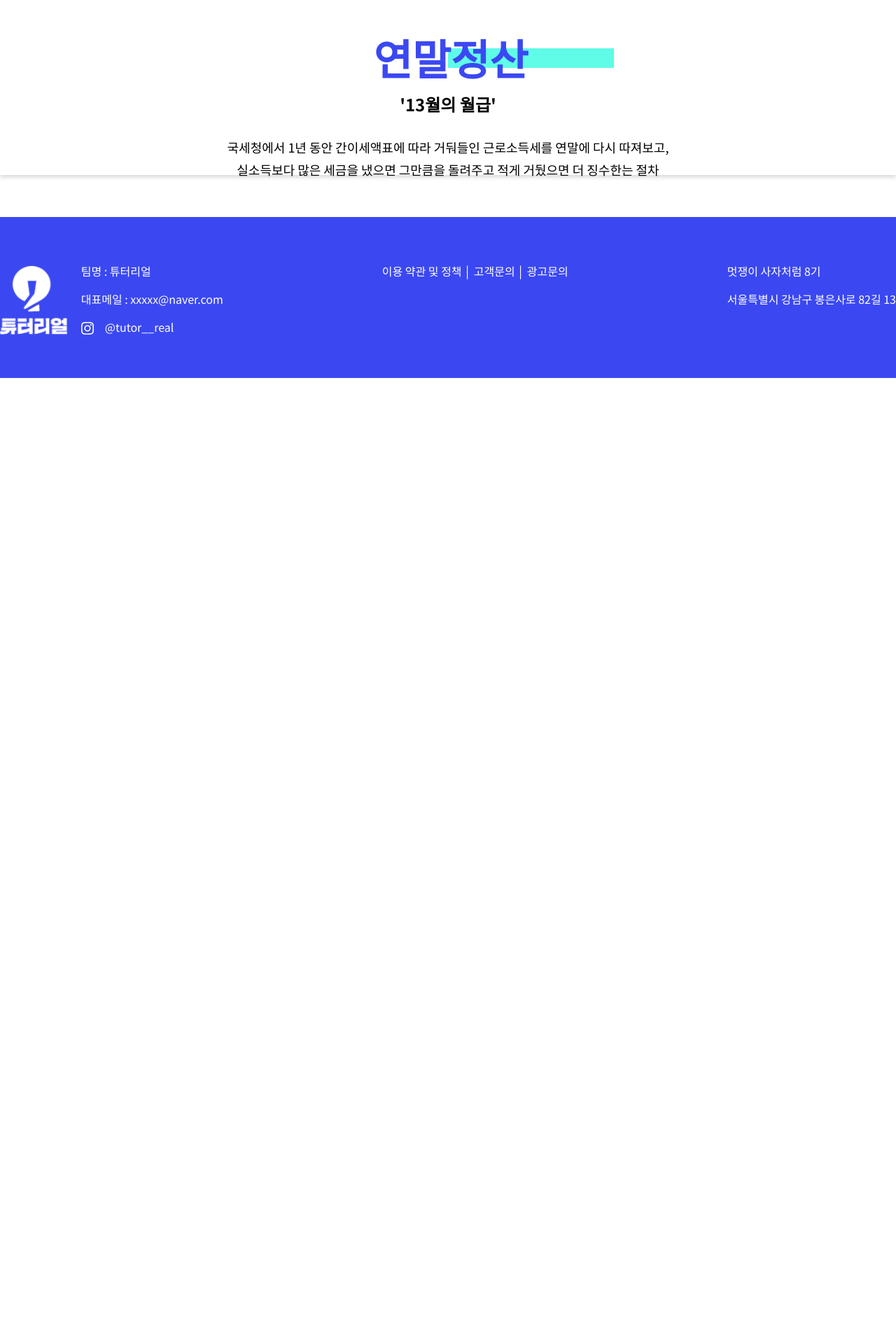
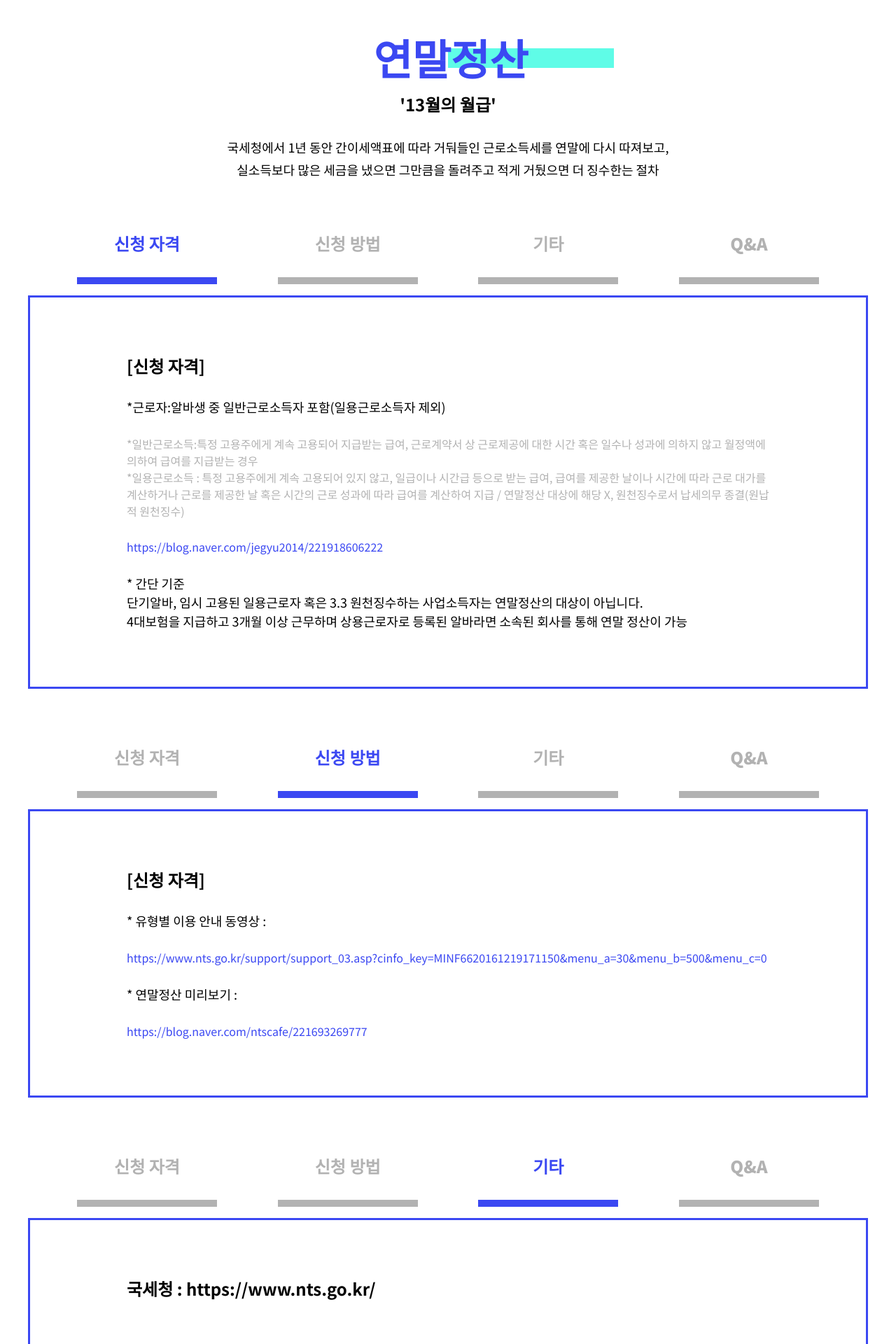
Before and after one commit to Tutor-Real/tutor-real, a Django app: page /post/ in a window 1280 px wide; the page is wider, and only the part inside the window is pictured. Shown: the part 1200-3120 px from the top of that part at 70% size. Before the commit the page ends 1740 px from the top of that part, so only its background shows below. Run offline with Django 3.2, Linux system fonts and the light colour scheme; parts of the project's set-up code (start-up, migrations or seed data) failed here and were passed over; some libraries are stand-ins or nearby versions.

Commit message:
postbox update

```diff
--- a/mainapp/static/css/style.css
+++ b/mainapp/static/css/style.css
@@ -426,12 +426,110 @@ a {
     font-size: 1.125rem;
 }
 
+/*post-detail*/
+
+.post-menu {
+    text-align: center;
+    font-size: 1.5rem;
+    margin : 80px 110px 16px 110px;
+    display: flex;
+    justify-content: space-between;
+}
+
+.post-menu span{
+    font-weight: 900;
+    width: 200px;
+    height: 66px;
+    box-shadow: 0px 10px #B2B2B2;
+    color:#B2B2B2;
+}
+
+.post-menu .who{
+    box-shadow: 0px 10px #3B48F2;
+    color:#3B48F2;
+}
+.post-menu .how{
+    box-shadow: 0px 10px #3B48F2;
+    color:#3B48F2;
+}
+.post-menu .etc{
+    box-shadow: 0px 10px #3B48F2;
+    color:#3B48F2;
+}
+.post-menu .ques{
+    box-shadow: 0px 10px #3B48F2;
+    color:#3B48F2;
+}
+
+.postbox-wrapper{
+    padding-bottom: 80px;
+}
+
+.post-box{
+    border: 3px solid #3B48F2;
+    margin: 26px 40px;
+}
+
+.post-box1{
+    text-align: left;
+    margin : 80px 138px;
+}
+
+.post-box1 #one{
+    font-weight: bold;
+    font-size : 24px;
+}
+
+.post-box #two{
+    top: 63px;
+    font-size:18px;
+    margin-top:27px;
+}
+
+.post-box #three{
+    text-align: left;
+    font-size: 16px;
+    letter-spacing: 0px;
+    color: #B2B2B2;
+    margin-top:27px;
+}
+
+.post-box #four{
+    text-align: left;
+    font-size: 18px;
+    letter-spacing: 0px;
+    color: #000000;
+    margin-top:27px;
+}
+
+.post-box #ip{
+    text-align: left;
+    font-size:16px;
+    letter-spacing: 0px;
+    color: #3B48F2;
+    margin-top:27px;
+}
+
+.go-top{
+    width: 300px;
+    height: 100px;
+    box-shadow: 0px 3px 6px #00000029;
+    border: 3px solid #B2B2B2;
+    border-radius: 10px;
+    margin: 0 auto;
+    text-align: center;
+    padding:30px;
+    color: #B2B2B2;
+    font-size:24px;
+    font-weight: bold;
+}
+
 /*footer*/
 
 #footer{
     background-color: #3B48F2;
     height: 230px;
-
+    margin-top: 80px;
 }
 
 .footer-wrapper{
--- a/mainapp/templates/post.html
+++ b/mainapp/templates/post.html
@@ -64,6 +64,75 @@
             <p>실소득보다 많은 세금을 냈으면 그만큼을 돌려주고 적게 거뒀으면 더 징수한는 절차</p>
         </div>
 
+        <div class = "postbox-wrapper">
+            <div>
+                <div class="post-menu">
+                    <span class="who">신청 자격</span>
+                    <span>신청 방법</span>
+                    <span>기타</span>
+                    <span>Q&A</span>
+                </div>
+                <div class="post-box">
+                    <div class="post-box1">
+                        <p id="one">[신청 자격]</p>
+                        <li id="two">*근로자:알바생 중 일반근로소득자 포함(일용근로소득자 제외)</li>
+                        <li id="three">*일반근로소득:특정 고용주에게 계속 고용되어 지급받는 급여, 근로계약서 상 근로제공에 대한 시간 혹은 일수나 성과에 의하지 않고 월정액에 의하여 급여를 지급받는 경우<br>
+                        *일용근로소득 : 특정 고용주에게 계속 고용되어 있지 않고, 일급이나 시간급 등으로 받는 급여, 급여를 제공한 날이나 시간에 따라 근로 대가를 계산하거나 근로를 제공한 날 혹은 시간의 근로 성과에 따라 급여를 계산하여 지급 / 연말정산 대상에 해당 X, 원천징수로서 납세의무 종결(원납적 원천징수)</li>
+                        <li id="ip">https://blog.naver.com/jegyu2014/221918606222</li>
+                        <li id="four">* 간단 기준 <br>
+                        단기알바, 임시 고용된 일용근로자 혹은 3.3 원천징수하는 사업소득자는 연말정산의 대상이 아닙니다.<br>
+                        4대보험을 지급하고 3개월 이상 근무하며 상용근로자로 등록된 알바라면 소속된 회사를 통해 연말 정산이 가능</li>
+                    </div>
+                </div>
+            </div>
+            <div>
+                <div class="post-menu">
+                    <span>신청 자격</span>
+                    <span class="how">신청 방법</span>
+                    <span>기타</span>
+                    <span>Q&A</span>
+                </div>
+                <div class="post-box">
+                    <div class="post-box1">
+                        <p id="one">[신청 자격]</p>
+                        <li id="two">* 유형별 이용 안내 동영상 : </li>
+                        <li id="ip">https://www.nts.go.kr/support/support_03.asp?cinfo_key=MINF6620161219171150&menu_a=30&menu_b=500&menu_c=0</li>
+                        <li id="four">* 연말정산 미리보기 : </li>
+                        <li id="ip">https://blog.naver.com/ntscafe/221693269777</li>
+                    </div>
+                </div>
+            </div>
+            <div>
+                <div class="post-menu">
+                    <span >신청 자격</span>
+                    <span>신청 방법</span>
+                    <span class="etc">기타</span>
+                    <span>Q&A</span>
+                </div>
+                <div class="post-box">
+                    <div class="post-box1">
+                        <p id="one">국세청 : https://www.nts.go.kr/</p>
+                    </div>
+                </div>
+            </div>
+            <div>
+                <div class="post-menu">
+                    <span >신청 자격</span>
+                    <span>신청 방법</span>
+                    <span>기타</span>
+                    <span class="ques">Q&A</span>
+                </div>
+                <div class="post-box">
+                    <div class="post-box1">
+                        <p id="one">Q&A : https://m.blog.naver.com/gubgoo/221794824573</p>
+                    </div>
+                </div>
+            </div>
+        </div>
+    </div>
+
+    <div class = "go-top">
+        <img class="up-arrow" src='{% static "img/up_grey_arrow.png" %}' alt="up-arrow"> 맨 위로
     </div>
 
     <!-- URL 복사 js -->
```
Also changed, not shown: mainapp/static/img/up_grey_arrow.png (added).
